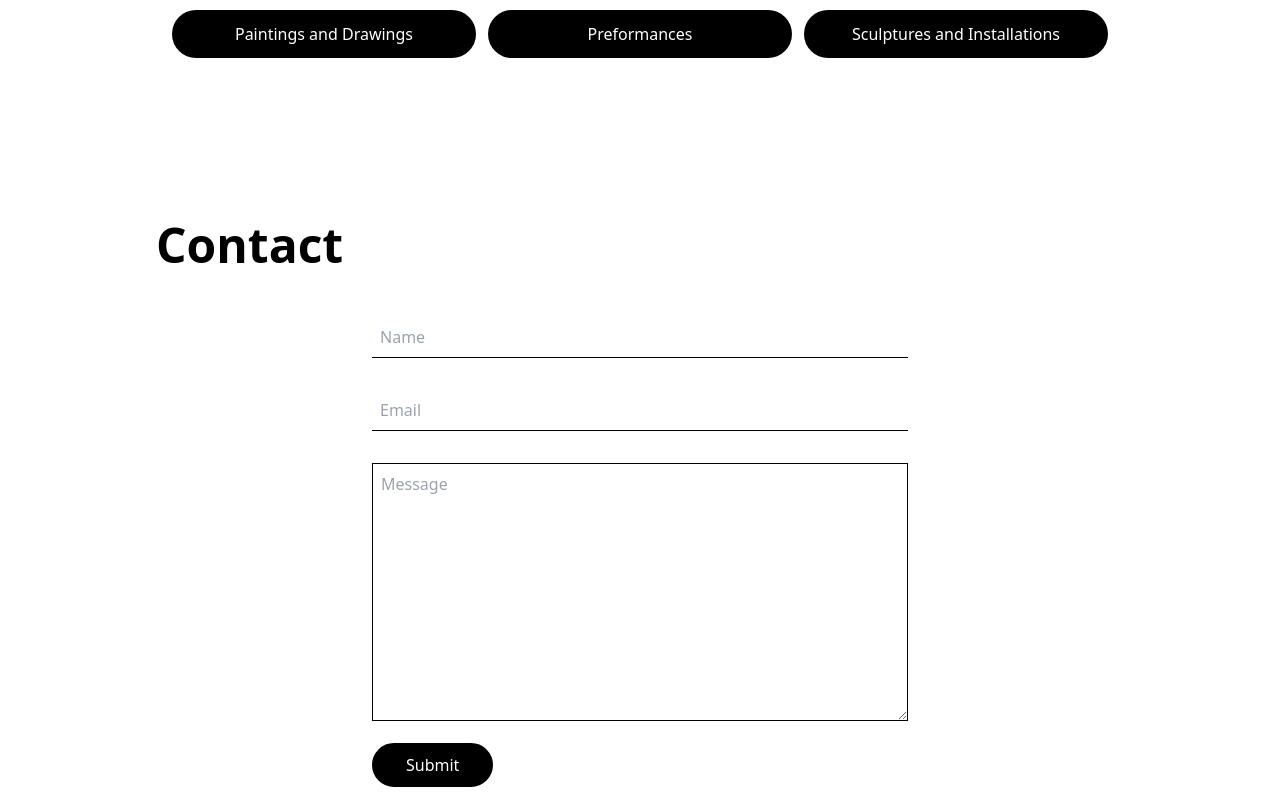
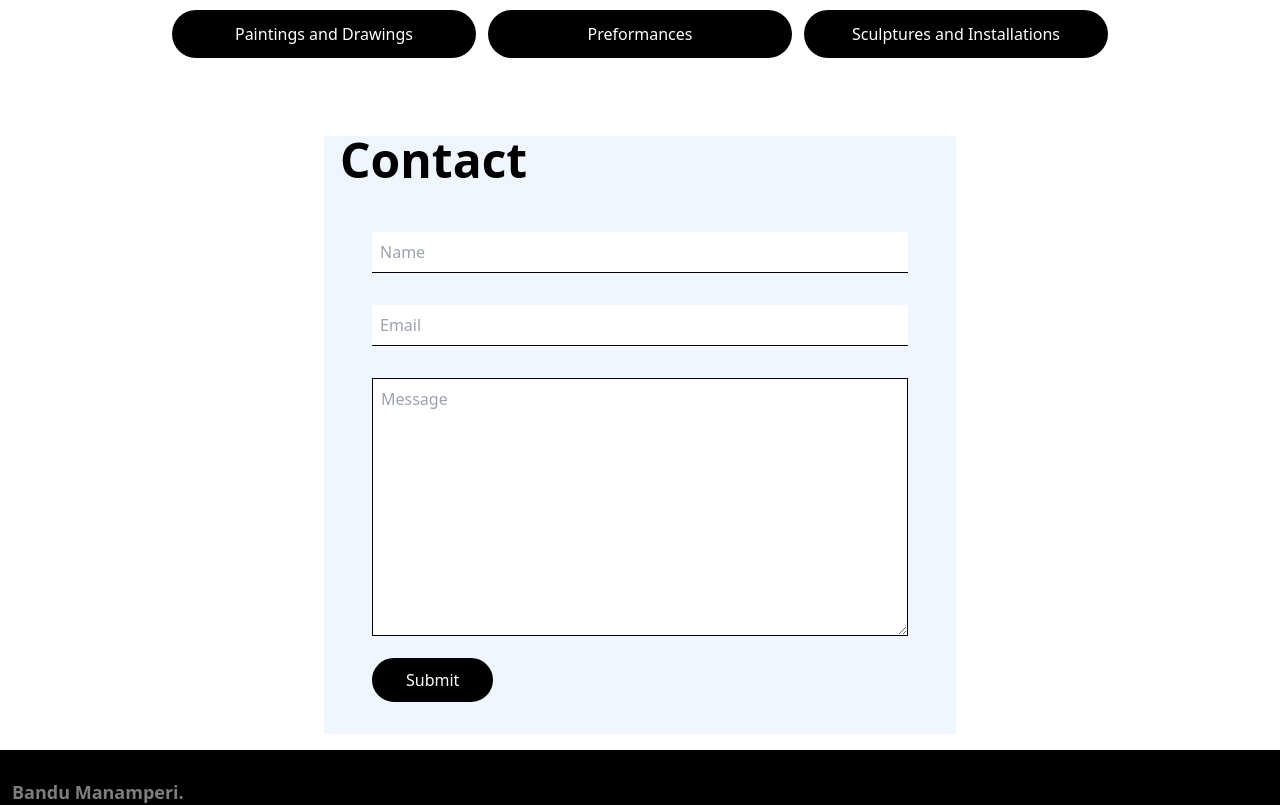
Before and after one commit to rashodkorala/bandumanamperi, a Next.js app: page / in a window 1280 px wide. Shown: the part 1480-2285 px from the top of the page. Built offline with nearby package versions, Linux system fonts and the light colour scheme.

Commit message:
remove unwanted space

```diff
--- a/src/Components/Contact.tsx
+++ b/src/Components/Contact.tsx
@@ -4,15 +4,14 @@ type Props = {};
 
 const Contact = (props: Props) => {
   return (
-    <div id="contact" className="w-full h-screen bg-white snap-center snap-always">
-      <div className="max-w-[1000px] mx-auto px-4 flex flex-col justify-center items-center h-full text-black xsm:px-5">
+    <div id="contact" className="w-full bg-white snap-center snap-always p-4 flex items-center">
+      <div className="max-w-[1000px] mx-auto px-4 flex flex-col justify-center items-center  text-black xsm:px-5 bg-blue-50">
         <h1 className="font-bold text-3xl xsm:text-4xl sm:text-5xl text-left w-full">Contact</h1>
         <form
           action="https://getform.io/f/b61520b6-64ed-4215-8bae-b9969500dd78"
           method="POST"
           className="flex flex-col max-w-[600px] w-full p-8 bg-bg"
-          autoComplete="off"
-        >
+          autoComplete="off">
           <div className="text-md">
             <input
               className="my-4 bg-bg p-2 w-full border-b border-black focus:outline-none focus:border-blue-500 "
@@ -30,11 +29,8 @@ const Contact = (props: Props) => {
               className="my-4 bg-bg p-2 w-full border border-black focus:outline-none focus:border-blue-500"
               placeholder="Message"
               name="message"
-              rows={10}
-            ></textarea>
-            <button className="bg-black border-2 border-black rounded-[40px] px-8 py-2 text-white">
-              Submit
-            </button>
+              rows={10}></textarea>
+            <button className="bg-black border-2 border-black rounded-[40px] px-8 py-2 text-white">Submit</button>
           </div>
         </form>
       </div>
```
